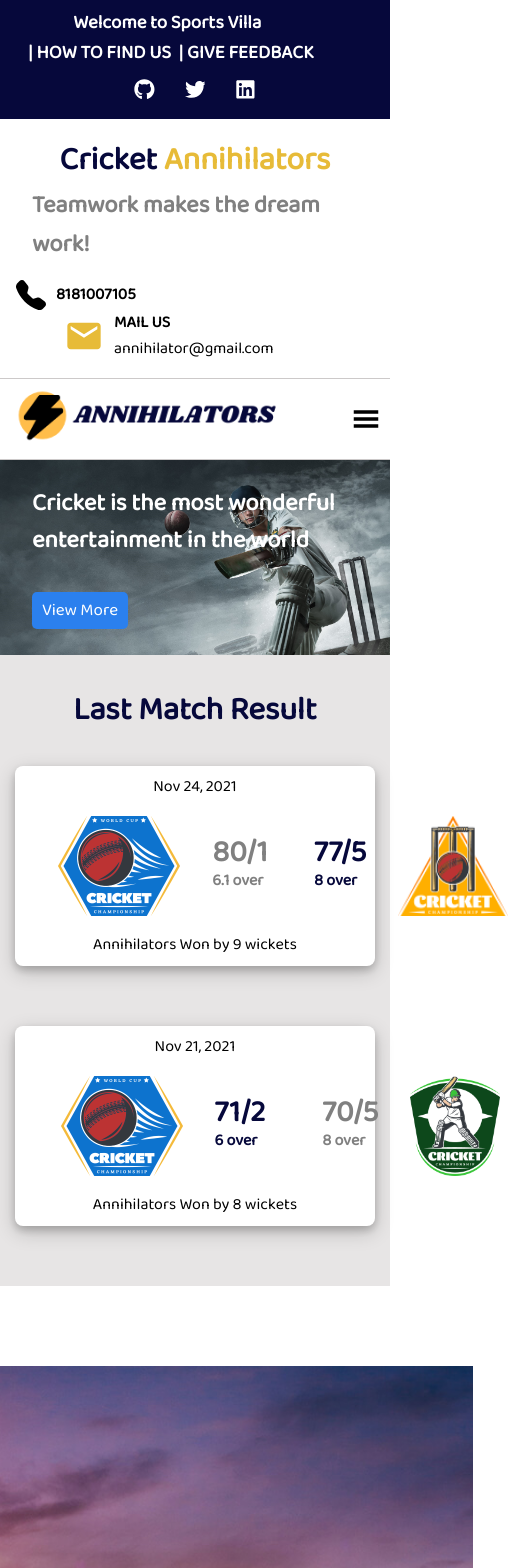
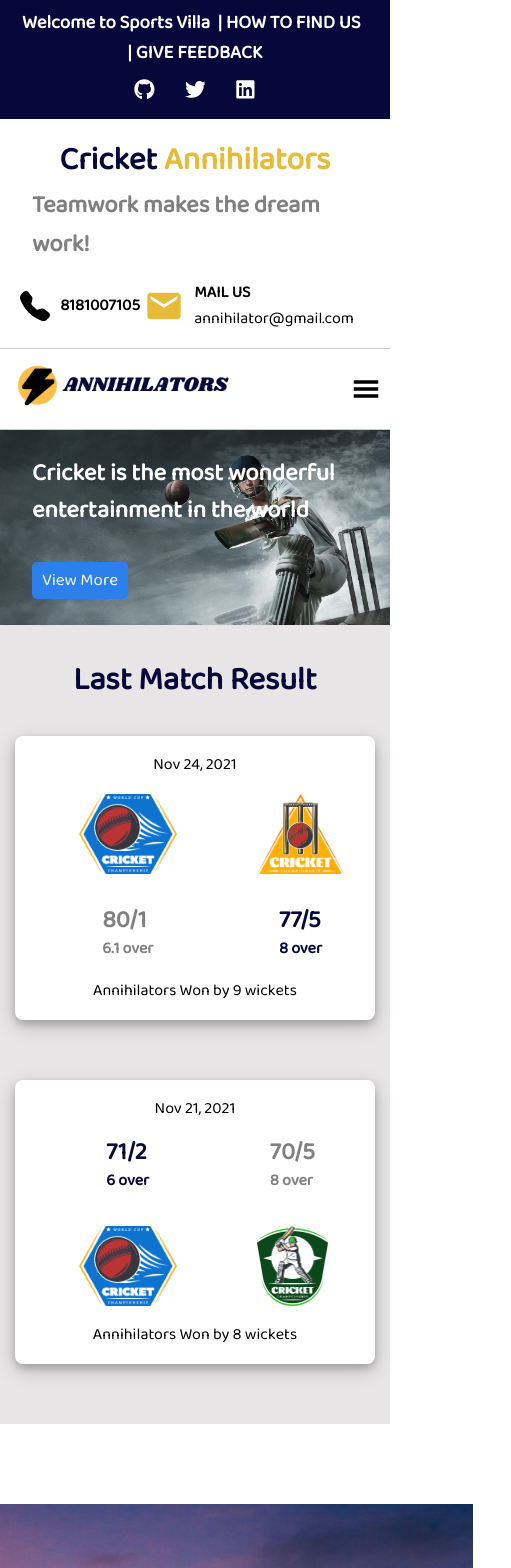
Before and after one commit to osamahannan/cricket-app, a React (Create React App) app: page / in a window 390 px wide. Shown: the top 1568 px of the page, 511 px wide, since content can reach past the window. Built offline with nearby package versions, Linux system fonts and the light colour scheme.

Commit message:
added responsiveness for 600px

```diff
--- a/src/index.css
+++ b/src/index.css
@@ -53,8 +53,6 @@
   flex-wrap: wrap;
   justify-content: space-around;
   align-items: center;
-  /* min-height: 125px; */
-  /* padding: 1.5rem; */
 }
 
 .service-center {
@@ -62,7 +60,6 @@
   justify-content: center;
   align-items: center;
   flex-direction: column;
-  /* min-width: 450px; */
   margin: 1rem 2rem 0.5rem 2rem;
 }
 
@@ -289,9 +286,8 @@
   .last, .second-last {
     display: flex;
     flex-direction: column;
-    height: 200px;
     margin: 30px 20px;
-    padding: 0 1.5rem;
+    padding: 1rem 1.5rem;
     background-color: white;
     justify-content: center;
     align-items: center;
@@ -693,6 +689,19 @@
     flex-direction: column;
   }
 
+  .heading {
+    margin: 0;
+  }
+
+  .phone-mail {
+    justify-content: space-evenly;
+    width: 100vw;
+  }
+
+  .email {
+    margin: 0;
+  }
+
   .social-container {
     margin: 0.7rem 0;
   }
@@ -744,11 +753,12 @@
   .copyright {
     flex-direction: row;
     justify-content: space-around;
+    flex-wrap: wrap;
     width: 100%;
   }
 
   .copyright span {
-    margin: 0;
+    margin: 0 1rem;
   }
 
 }
@@ -807,4 +817,74 @@
     font-size: 2rem;
   }
 
+  .opponent-teams h1 {
+    font-size: 2rem;
+    margin: 2rem 0 0.5rem 0;
+  }
+
+  .player1, .player2 {
+    padding-top: 10px;
+  }
+
+  .column {
+    height: 271px;
+  }
+
+  .logos {
+    width: 230px;
+    height: 270px;
+  }
+
+  .logo-section img {
+    height: 120px;
+  }
+
+  .logo-section h2, .logo-section h2 {
+    font-size: 1.4rem;
+  }
+
+  .team11 {
+    margin: 0;
+  }
+
+  .footer-contact {
+    width: 38vw;
+  }
+
 }
+
+@media only screen and (max-width: 600px) {
+
+  .osamahannan img {
+    height: 45px;
+  }
+
+  .footer-container {
+    flex-direction: column;
+  }
+
+  .team11, .footer-contact {
+    width: 70vw;
+  }
+
+  .copyright {
+    width: 90vw;
+  }
+
+  .win {
+    flex-direction: column;
+  }
+
+  .lose {
+    flex-direction: column-reverse;
+  }
+
+  .win img, .lose img {
+    height: 80px;
+  }
+
+  .lose-score h2, .win-score h2 {
+    font-size: 1.5rem;
+  }
+
+}
```
